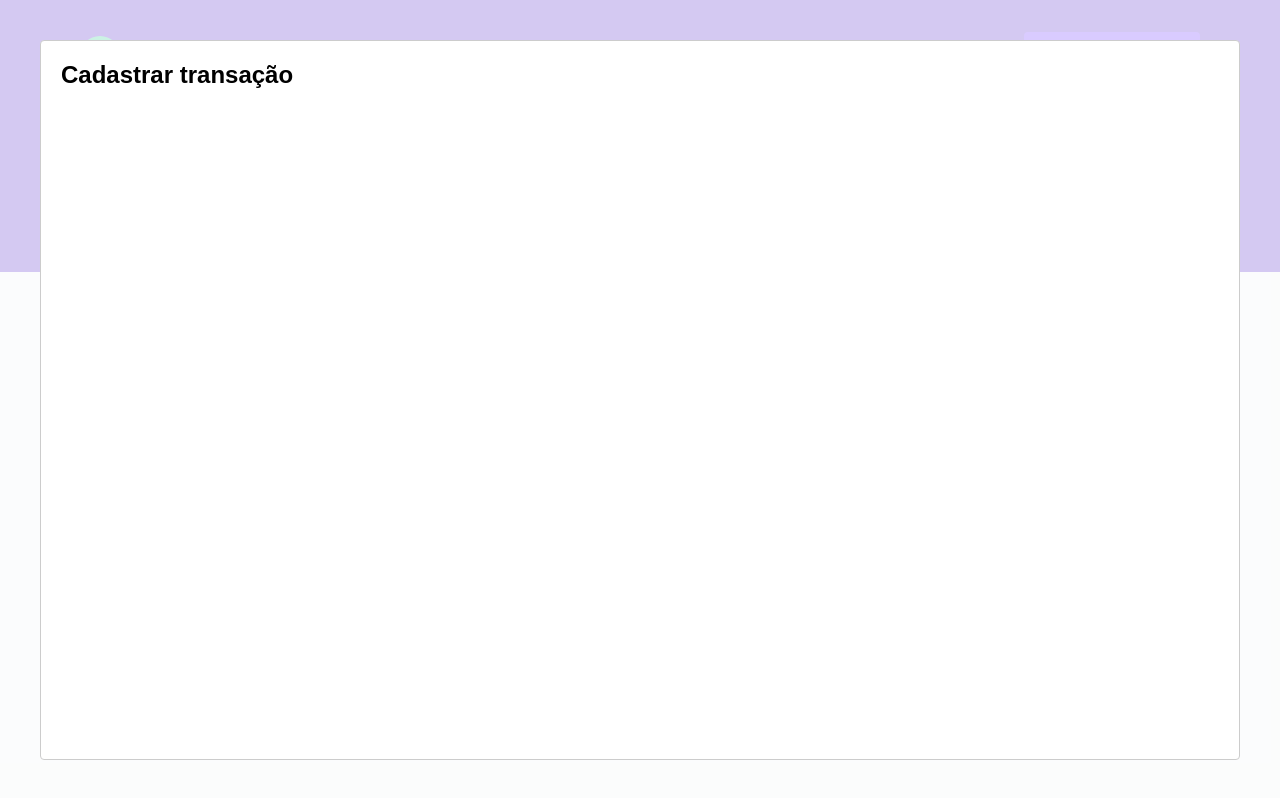
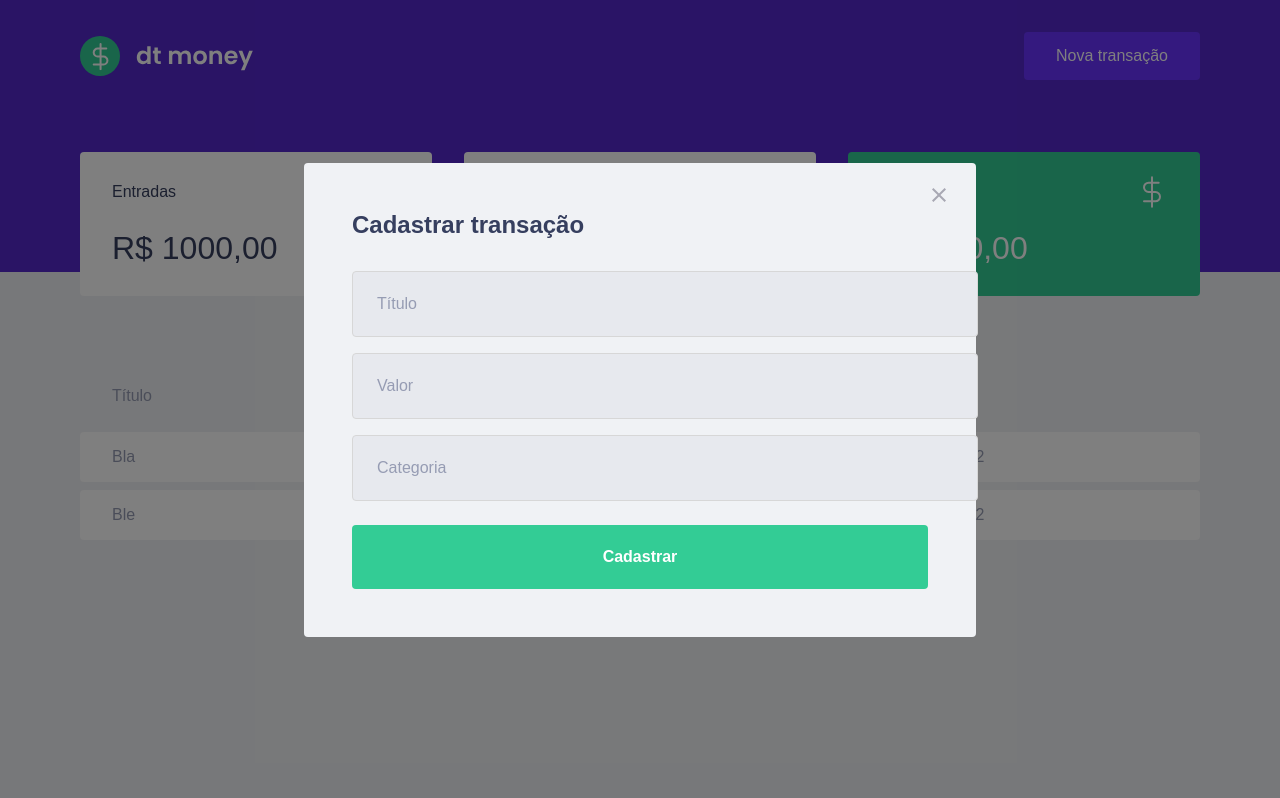
Before and after one commit to debsmalheiro/dtmoney, a React (Create React App) app: page / in a window 1280 px wide. Both pictures are taken after a click on the button "Nova transação". Built offline with nearby package versions, Linux system fonts and the light colour scheme; no server answers; the HTML template or start-up script is replaced by a standard one; what miragejs would draw is missing.

Commit message:
feat: criando componente para o modal

```diff
--- a/src/App.tsx
+++ b/src/App.tsx
@@ -4,8 +4,9 @@
 
 import { Header } from "./components/Header";
 import { Dashboard } from "./components/Dashboard";
+import { NewTransactionModal } from "./components/NewTransactionModal";
 
-Modal.setAppElement('#root');
+Modal.setAppElement("#root");
 
 export function App() {
   const [isNewTransactionModalOpen, SetIsNewTransactionModalOpen] =
@@ -22,13 +23,10 @@
     <>
       <Header onOpenNewTransactionModal={handleOpenNewTransactionModal} />
       <Dashboard />
-
-      <Modal
+      <NewTransactionModal
         isOpen={isNewTransactionModalOpen}
         onRequestClose={handleCloseNewTransactionModal}
-      >
-        <h2>Cadastrar transação</h2>
-      </Modal>
+      />
       <GlobalStyle />
     </>
   );
--- /dev/null
+++ b/src/components/NewTransactionModal/index.tsx
@@ -0,0 +1,39 @@
+import Modal from "react-modal";
+
+import closeImg from "../../assets/close.svg";
+
+import { Container } from "./styles";
+
+interface NewTransactionModalProps {
+  isOpen: boolean;
+  onRequestClose: () => void;
+}
+
+export function NewTransactionModal({
+  isOpen,
+  onRequestClose,
+}: NewTransactionModalProps) {
+  return (
+    <Modal
+      isOpen={isOpen}
+      onRequestClose={onRequestClose}
+      overlayClassName="react-modal-overlay"
+      className="react-modal-content"
+    >
+      <button
+        type="button"
+        onClick={onRequestClose}
+        className="react-modal-close"
+      >
+        <img src={closeImg} alt="Fechar modal" />
+      </button>
+      <Container>
+        <h2>Cadastrar transação</h2>
+        <input type="text" placeholder="Título" />
+        <input type="number" placeholder="Valor" />
+        <input type="number" placeholder="Categoria" />
+        <button type="submit">Cadastrar</button>
+      </Container>
+    </Modal>
+  );
+}
--- /dev/null
+++ b/src/components/NewTransactionModal/styles.ts
@@ -0,0 +1,50 @@
+import styled from "styled-components";
+
+export const Container = styled.form`
+  h2 {
+    color: var(--text-title);
+    font-size: 1.5rem;
+    margin-bottom: 2rem;
+  }
+
+  input {
+    width: 100%;
+    padding: 0 1.5rem;
+    height: 4rem;
+    border-radius: 0.25rem;
+
+    border: 1px solid #d7d7d7;
+    background: #e7e9ee;
+
+    font-weight: 400;
+    font-size: 1rem;
+
+    &::placeholder {
+      color: var(--text-body);
+    }
+
+    & + input {
+      margin-top: 1rem;
+    }
+  }
+
+  button[type="submit"] {
+    width: 100%;
+    padding: 0 1.5rem;
+    height: 4rem;
+    border-radius: 0.25rem;
+    border: 0;
+
+    background: var(--green);
+    color: #fff;
+    font-size: 1rem;
+    margin-top: 1.5rem;
+    font-weight: 600;
+
+    transition: filter 0.2s;
+
+    &:hover {
+        filter: brightness(0.9);
+    }
+  }
+`;
--- a/src/styles/global.ts
+++ b/src/styles/global.ts
@@ -50,4 +50,41 @@
         opacity: 0.6;
         cursor: not-allowed;
     }
+
+    .react-modal-overlay {
+        background: rgba(0,0,0,0.5);
+
+        position: fixed;
+        top: 0;
+        right: 0;
+        bottom: 0;
+        left: 0;
+
+        display: flex;
+        align-items: center;
+        justify-content: center;
+    }
+
+    .react-modal-content {
+        width: 100%;
+        max-width: 576px;
+        background: var(--background);
+        padding: 3rem;
+        position: relative;
+        border-radius: 0.25rem;
+    }
+
+    .react-modal-close {
+        position: absolute;
+        right: 1.5rem;
+        top: 1.5rem;
+        border: 0;
+        background: transparent;
+
+        transition: filter 0.2s;
+
+        &:hover {
+            filter: brightness(0.8);
+        }
+    }
 `;
```
